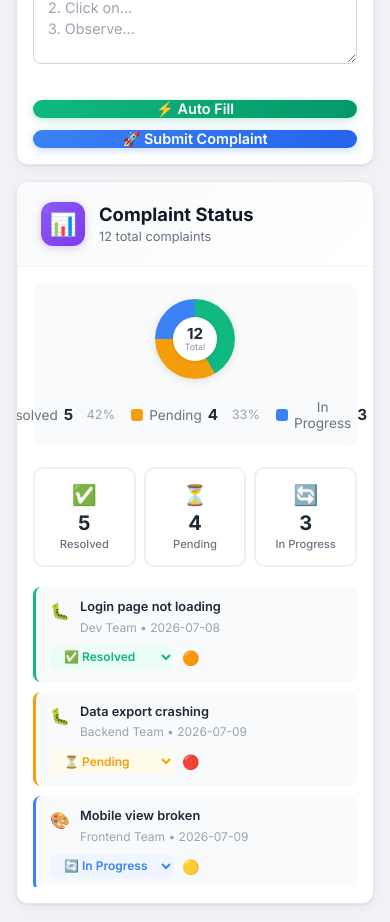
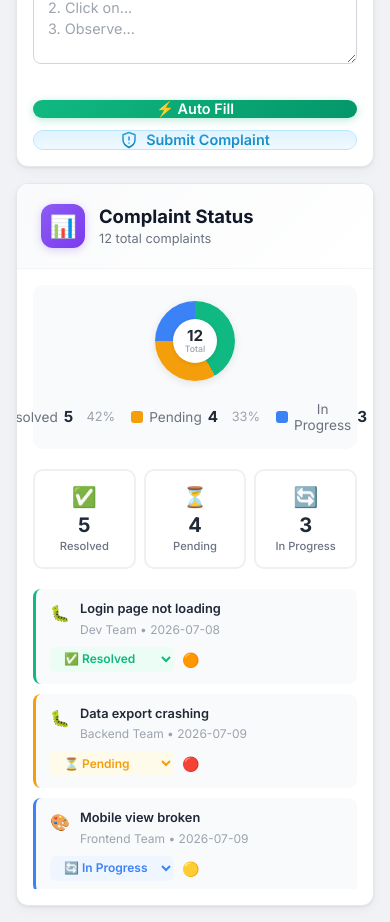
Before and after one commit to TusharSharma530/ai-first-crm-hcp-modul, a React (Vite) app in the folder frontend/: page / in a window 390 px wide. Shown: the part 2220-3142 px from the top of the page. Built offline with nearby package versions, Linux system fonts and the light colour scheme; no server answers.

Commit message:
feat: enhance submit complaint button with new styles and loading states for improved user feedback

```diff
--- a/frontend/src/features/helpdesk/HelpDeskForm.jsx
+++ b/frontend/src/features/helpdesk/HelpDeskForm.jsx
@@ -232,8 +232,34 @@ const HelpDeskForm = () => {
             <button type="button" onClick={autoFill} className="crm-btn crm-btn-success" data-tooltip="Auto Fill">
               ⚡ Auto Fill
             </button>
-            <button type="submit" disabled={status === 'loading'} className="crm-btn crm-btn-primary">
-              {status === 'loading' ? '⏳ Submitting...' : '🚀 Submit Complaint'}
+            <button
+              type="submit"
+              disabled={status === 'loading'}
+              className={`submit-complaint-btn ${status === 'success' ? 'success' : ''} ${status === 'error' ? 'error' : ''}`}
+              aria-label={status === 'loading' ? 'Submitting complaint...' : 'Submit complaint'}
+            >
+              {status === 'loading' ? (
+                <>
+                  <span className="submit-complaint-spinner"></span>
+                  <span>Submitting...</span>
+                </>
+              ) : status === 'success' ? (
+                <>
+                  <svg width="18" height="18" viewBox="0 0 24 24" fill="none" stroke="currentColor" strokeWidth="2.5" strokeLinecap="round" strokeLinejoin="round">
+                    <polyline points="20 6 9 17 4 12"></polyline>
+                  </svg>
+                  <span>Complaint Submitted</span>
+                </>
+              ) : (
+                <>
+                  <svg width="18" height="18" viewBox="0 0 24 24" fill="none" stroke="currentColor" strokeWidth="2" strokeLinecap="round" strokeLinejoin="round">
+                    <path d="M12 22s8-4 8-10V5l-8-3-8 3v7c0 6 8 10 8 10z"/>
+                    <path d="M12 8v4"/>
+                    <path d="M12 16h.01"/>
+                  </svg>
+                  <span>Submit Complaint</span>
+                </>
+              )}
             </button>
           </div>
         </form>
--- a/frontend/src/styles/helpdesk.css
+++ b/frontend/src/styles/helpdesk.css
@@ -224,3 +224,104 @@
     font-size: 0.75rem;
   }
 }
+
+/* ============================================
+   Submit Complaint Button - Enterprise Style
+   ============================================ */
+.submit-complaint-btn {
+  flex: 1;
+  display: inline-flex;
+  align-items: center;
+  justify-content: center;
+  gap: 8px;
+  height: 48px;
+  padding: 0 32px;
+  background: #0ea5e9;
+  color: white;
+  border: none;
+  border-radius: 10px;
+  font-family: 'Inter', sans-serif;
+  font-size: 0.9rem;
+  font-weight: 600;
+  cursor: pointer;
+  transition: all 0.25s cubic-bezier(0.4, 0, 0.2, 1);
+  box-shadow: 0 2px 8px rgba(14, 165, 233, 0.25);
+  position: relative;
+  overflow: hidden;
+}
+
+.submit-complaint-btn::before {
+  content: '';
+  position: absolute;
+  top: 0;
+  left: 0;
+  right: 0;
+  bottom: 0;
+  background: linear-gradient(180deg, rgba(255,255,255,0.15) 0%, rgba(255,255,255,0) 100%);
+  pointer-events: none;
+}
+
+.submit-complaint-btn:hover:not(:disabled) {
+  background: #0284c7;
+  transform: translateY(-2px);
+  box-shadow: 0 6px 16px rgba(14, 165, 233, 0.35);
+}
+
+.submit-complaint-btn:active:not(:disabled) {
+  transform: translateY(0);
+  box-shadow: 0 2px 6px rgba(14, 165, 233, 0.25);
+}
+
+.submit-complaint-btn:focus {
+  outline: none;
+  box-shadow: 0 0 0 3px rgba(14, 165, 233, 0.3), 0 2px 8px rgba(14, 165, 233, 0.25);
+}
+
+.submit-complaint-btn:disabled {
+  opacity: 0.6;
+  cursor: not-allowed;
+  transform: none;
+  box-shadow: none;
+}
+
+.submit-complaint-btn.success {
+  background: #059669;
+  box-shadow: 0 2px 8px rgba(5, 150, 105, 0.25);
+}
+
+.submit-complaint-btn.success:hover {
+  background: #047857;
+  box-shadow: 0 4px 12px rgba(5, 150, 105, 0.35);
+}
+
+.submit-complaint-btn.error {
+  background: #dc2626;
+  box-shadow: 0 2px 8px rgba(220, 38, 38, 0.25);
+}
+
+.submit-complaint-btn svg {
+  flex-shrink: 0;
+}
+
+/* Spinner Animation */
+.submit-complaint-spinner {
+  width: 18px;
+  height: 18px;
+  border: 2px solid rgba(255, 255, 255, 0.3);
+  border-top-color: white;
+  border-radius: 50%;
+  animation: submit-spin 0.7s linear infinite;
+}
+
+@keyframes submit-spin {
+  to { transform: rotate(360deg); }
+}
+
+/* Responsive */
+@media (max-width: 768px) {
+  .submit-complaint-btn {
+    width: 100%;
+    height: 48px;
+    padding: 0 24px;
+  }
+}
--- a/frontend/src/styles/layout.css
+++ b/frontend/src/styles/layout.css
@@ -498,6 +498,109 @@
   }
 }
 
+/* ============================================
+   Submit Complaint Button - Enterprise Style
+   ============================================ */
+.submit-complaint-btn {
+  flex: 1;
+  display: inline-flex;
+  align-items: center;
+  justify-content: center;
+  gap: 8px;
+  height: 48px;
+  padding: 0 32px;
+  background: #f0f9ff;
+  color: #0284c7;
+  border: 1.5px solid #bae6fd;
+  border-radius: 10px;
+  font-family: 'Inter', sans-serif;
+  font-size: 0.9rem;
+  font-weight: 600;
+  cursor: pointer;
+  transition: all 0.25s cubic-bezier(0.4, 0, 0.2, 1);
+  position: relative;
+  overflow: hidden;
+}
+
+.submit-complaint-btn::before {
+  content: '';
+  position: absolute;
+  top: 0;
+  left: 0;
+  right: 0;
+  bottom: 0;
+  background: linear-gradient(180deg, rgba(186,230,253,0.3) 0%, rgba(186,230,253,0) 100%);
+  pointer-events: none;
+}
+
+.submit-complaint-btn:hover:not(:disabled) {
+  background: #e0f2fe;
+  border-color: #7dd3fc;
+  transform: translateY(-2px);
+  box-shadow: 0 4px 12px rgba(14, 165, 233, 0.15);
+}
+
+.submit-complaint-btn:active:not(:disabled) {
+  transform: translateY(0);
+  box-shadow: 0 1px 4px rgba(14, 165, 233, 0.1);
+}
+
+.submit-complaint-btn:focus {
+  outline: none;
+  box-shadow: 0 0 0 3px rgba(14, 165, 233, 0.15);
+}
+
+.submit-complaint-btn:disabled {
+  opacity: 0.5;
+  cursor: not-allowed;
+  transform: none;
+  box-shadow: none;
+}
+
+.submit-complaint-btn.success {
+  background: #f0fdf4;
+  color: #059669;
+  border-color: #a7f3d0;
+  box-shadow: none;
+}
+
+.submit-complaint-btn.success:hover {
+  background: #dcfce7;
+  border-color: #6ee7b7;
+}
+
+.submit-complaint-btn.error {
+  background: #fef2f2;
+  color: #dc2626;
+  border-color: #fecaca;
+  box-shadow: none;
+}
+
+.submit-complaint-btn svg {
+  flex-shrink: 0;
+}
+
+.submit-complaint-spinner {
+  width: 18px;
+  height: 18px;
+  border: 2px solid #bae6fd;
+  border-top-color: #0284c7;
+  border-radius: 50%;
+  animation: submit-spin 0.7s linear infinite;
+}
+
+@keyframes submit-spin {
+  to { transform: rotate(360deg); }
+}
+
+@media (max-width: 768px) {
+  .submit-complaint-btn {
+    width: 100%;
+    height: 48px;
+    padding: 0 24px;
+  }
+}
+
 /* Alert Messages */
 .crm-alert {
   padding: 12px 16px;
```
